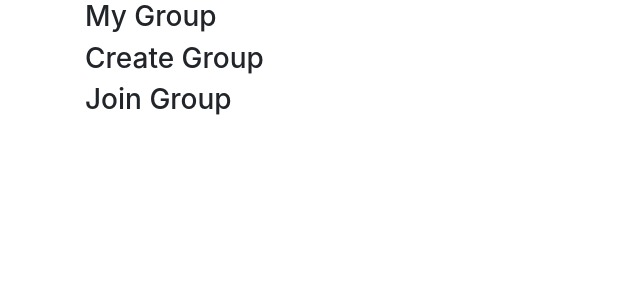
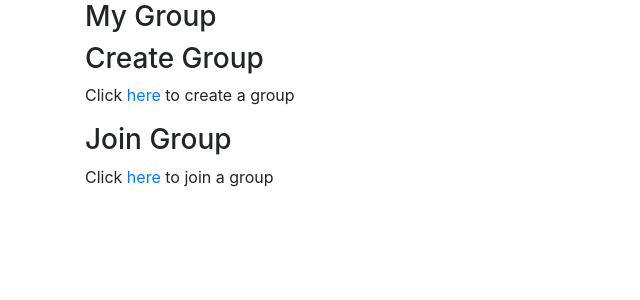
Before and after one commit to xhoodie123/iBox-Flask-, a Flask app: page /group_manager in a window 1280 px wide. Shown: the part 56-356 px from the top of the page, without its empty margins (0-640 px from the left). Run offline with Flask 2, Linux system fonts and the light colour scheme; some libraries are stand-ins or nearby versions.

Commit message:
groups
early stages for group mgmt

```diff
--- a/website/__init__.py
+++ b/website/__init__.py
@@ -38,7 +38,7 @@ def create_app():
     app.register_blueprint(views, url_prefix='/')
     app.register_blueprint(auth, url_prefix='/')
 
-    from .models import User, Note  # defines our classes
+    from .models import User, Note, Group  # defines our classes
 
     create_database(app)
 
--- a/website/auth.py
+++ b/website/auth.py
@@ -57,7 +57,6 @@ def sign_up():
         first_name = request.form.get('firstName')
         password1 = request.form.get('password1')
         password2 = request.form.get('password2')
-        password = request.form.get('password')
 
         user = User.query.filter_by(email = email).first()
         if user:
--- a/website/templates/create_group.html
+++ b/website/templates/create_group.html
@@ -22,6 +22,7 @@
 	</div>
 	<br />
 	<!-- creates a clickable button-->
-	<button type="submit" class="btn btn-primary">Submit</button>
+	<button type="submit" class="btn btn-primary">Create</button>
+</br>
 </form>
 {% endblock %}
--- a/website/templates/group_manager.html
+++ b/website/templates/group_manager.html
@@ -3,5 +3,11 @@
 {% block content %}
 <h3>My Group</h3>
 <h3>Create Group</h3>
+<p>
+    Click <a href="/create_group">here</a> to create a group
+</p>
 <h3>Join Group</h3>
+<p>
+    Click <a href="/join_group">here</a> to join a group
+</p>
 {%endblock%}
--- a/website/views.py
+++ b/website/views.py
@@ -1,17 +1,16 @@
 from posixpath import splitext
-import re
 from flask import Blueprint, render_template, request, flash, jsonify
 from flask.helpers import flash, send_from_directory
 from flask_login import login_required, current_user
-from . models import Note
+from . models import Note, User, Group
 from . import db, UPLOAD_FOLDER, FILE_EXT
 import json  # for delete note
 # for securing uploaded file/download file
 from werkzeug.utils import secure_filename, send_file
 from flask import Flask, redirect, send_file, abort  # needed for downloads section
 import os
+
 views = Blueprint("views", __name__)
-
 
 
 @views.route("/", methods=['GET', 'POST'])  # Note post Method is allowed
@@ -61,7 +60,7 @@ def upload_file():
         else:
             filename = secure_filename(file.filename)
             file_ext = os.path.splitext(filename)[1]
-            if file_ext not in FILE_EXT: # check if file extension is in whitelist
+            if file_ext not in FILE_EXT:  # check if file extension is in whitelist
                 print('invalid file type')
                 flash('File type not allowed', category='error')
                 return redirect(request.url)
@@ -70,8 +69,7 @@ def upload_file():
 
     return render_template('upload_file.html', user=current_user)
 
-# manange file API section
-@views.route('/uploads/<filename>', methods=['GET']) #had to be changed to allow button function
+@views.route('/uploads/<filename>', methods=['GET']) # had to be changed to allow button function
 def manage_file(filename):
     return render_template('manage_file.html', user=current_user, value=filename)
 
@@ -83,9 +81,7 @@ def return_files(filename):
         flash('File not found!', category='error')
         return render_template('home.html', user=current_user)
     return send_file(file_path, as_attachment=True, attachment_filename='')
-# end download api section
 
-#start delete file
 @views.route('/delete-files/<filename>')
 def delete_files(filename):
     if filename == '<filename>':
@@ -94,30 +90,30 @@ def delete_files(filename):
     os.remove(os.path.join(UPLOAD_FOLDER, filename))
     print('delete successful')
     flash('File deleted', category='success')
-    return render_template('uploads.html',user=current_user)
-#end dlete file
+    return render_template('uploads.html', user=current_user)
 
-
-# start view file list
 @views.route('/', defaults={'req_path': ''})
 @views.route('/<path:req_path>')
 def list_file(req_path):
-    abs_path = os.path.join('website/', req_path) # joining the base and requested path
+    # joining the base and requested path
+    abs_path = os.path.join('website/', req_path)
     if not os.path.exists(abs_path):
         flash('No files have been uploaded!',
               category='error')  # if path doesn't exist
         return render_template('home.html', user=current_user)
     if os.path.isfile(abs_path):
-        #return send_file(req_path, as_attachment=True, attachment_filename='')
         return manage_file(req_path)
     uploads = os.listdir(abs_path)
     return render_template('uploads.html', uploads=uploads, user=current_user)
-# end view file list
 
-
-#start group manager
 @views.route('/group_manager', methods=['GET'])
 def group_manager():
+    return render_template('group_manager.html', user=current_user)
 
-    return render_template('group_manager.html', user=current_user)
-#end group manager
+@views.route('/create_group', methods=['GET'])
+def create_group():
+    return render_template('create_group.html', user=current_user)
+
+@views.route('/join_group', methods=['GET'])
+def join_group():
+    return render_template('join_group.html', user=current_user)
```
Also changed, not shown: website/models.py (+6 -5 lines), website/templates/join_group.html (+6 -1 lines).
